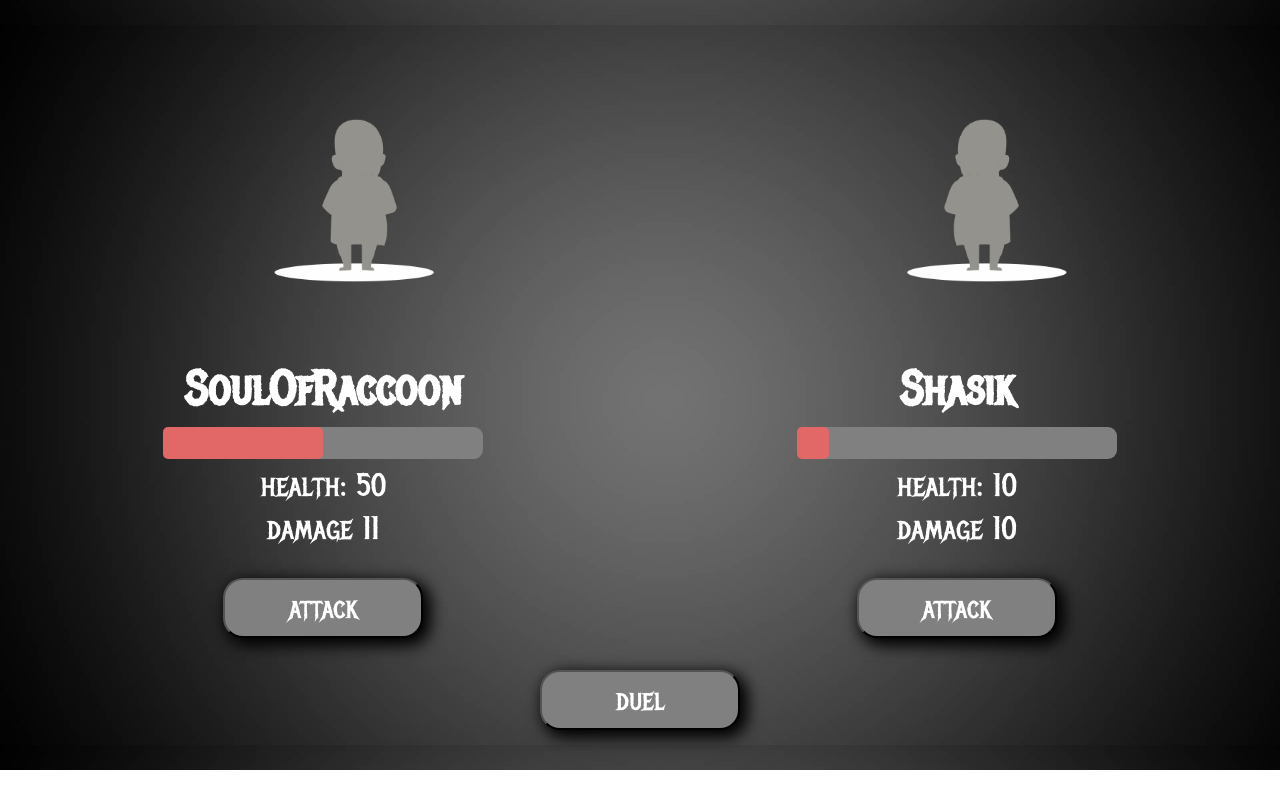
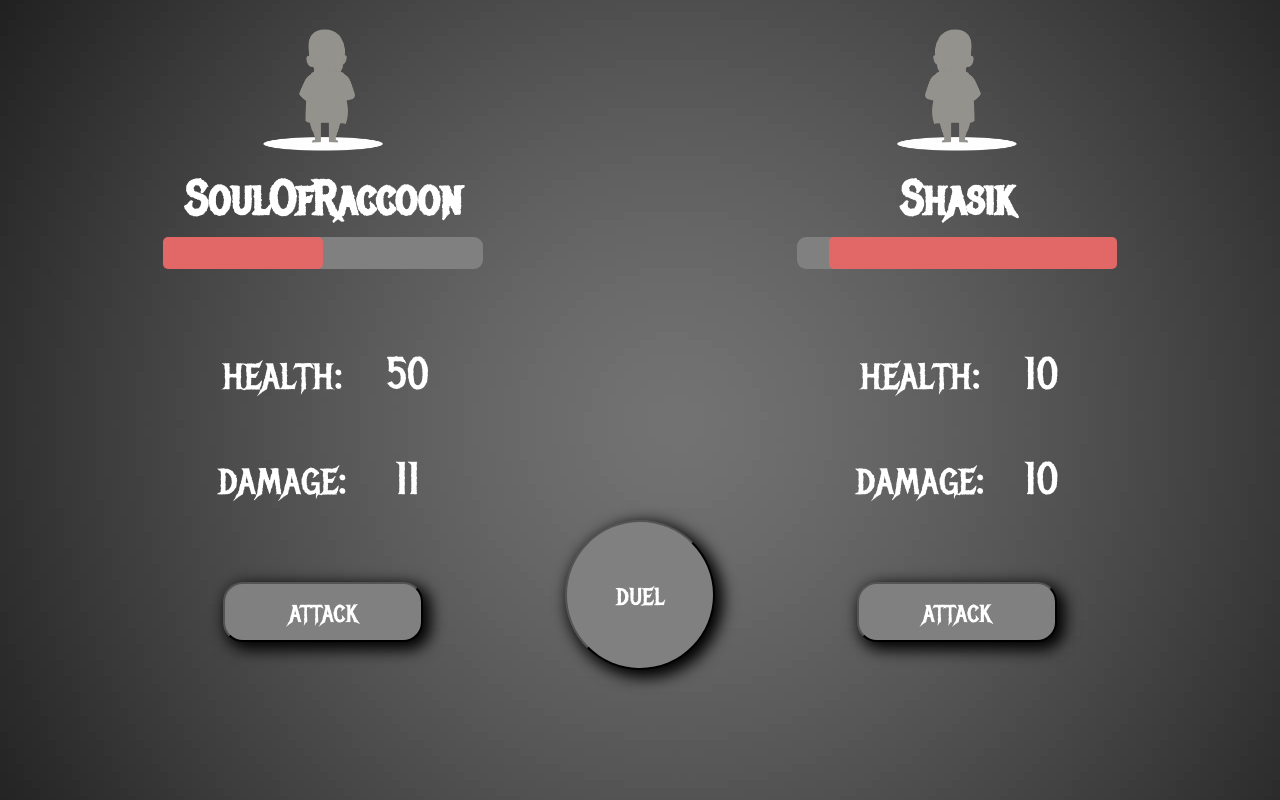
Before and after one commit to alexbayov/ShadowGame, a plain HTML site: page battle.html in a window 1280 px wide. Drawn offline with Linux system fonts and the light colour scheme; a web font is replaced by a local one.

Commit message:
page battle

```diff
--- a/battle.html
+++ b/battle.html
@@ -19,22 +19,16 @@
                 <div class="nick-battle">
                     <h2 id="name-first-player">SoulOfRaccoon</h2>
                     <progress value="50" max="100"></progress>
-                    <div class="health">
-                        <tb>
+                        <table>
                             <tr>
                                 <td>health: </td>
                                 <td id="health-first-player">50</td>
                             </tr>
-                        </tb>
-                    </div>
-                    <div class="damage">
-                        <tb>
                             <tr>
-                                <td>damage</td>
+                                <td>damage: </td>
                                 <td id="damage-first-player">11</td>
                             </tr>
-                        </tb>
-                    </div>
+                        </table>
                 </div>
                 <div class="clearfix"></div>
                 <div class="battle">
@@ -47,25 +41,18 @@
                 <div class="pers battle-pers"></div>
                 <div class="nick-battle">
                     <h2 id="name-second-player">Shasik</h2>
-                    <progress value="10" max="100"></progress>
-                    <div class="health">
-                        <tb>
+                    <progress class="reverse" value="90" max="100"></progress>
+                        <table>
                             <tr>
                                 <td>health: </td>
                                 <td id="health-second-player">10</td>
                             </tr>
-                        </tb>
-                    </div>
-                    <div class="damage">
-                        <tb>
                             <tr>
-                                <td>damage</td>
+                                <td>damage: </td>
                                 <td id="damage-second-player">10</td>
                             </tr>
-                        </tb>
-                    </div>
+                        </table>
                 </div>
-                <div class="clearfix"></div>
                 <div class="battle">
                     <div class="button-duel">
                         <button class="duel">attack</button>
@@ -73,10 +60,9 @@
                 </div>
             </div>
         </div>
-        <div class="clearfix"></div>
         <div class="battle">
-            <div class="button-duel">
-                <button class="duel">duel</button>
+            <div class="button-duel-begin">
+                <button class="duel-begin">duel</button>
             </div>
         </div>
     </div>
--- a/main.css
+++ b/main.css
@@ -5,7 +5,14 @@
 
 
 body {
+    -webkit-background-size: cover;
+    -moz-background-size: cover;
+    -o-background-size: cover;
+    background-size: cover;
+    background: url("images/bg.jpg") no-repeat center center fixed;
+    overflow: hidden;
     font-family: 'Open Sans', sans-serif;
+    height: 100%;
 }
 
 
@@ -15,12 +22,11 @@ h1, h2, h3, h4 ,h5, table, tb {
 }
 
 .container {
-    width: 100%;
-    min-height: 770px;
-    background: red;
-    background: url("images/bg.jpg") 50% 50%;
-    background-size: 100%;
-    overflow: hidden;
+    -webkit-background-size: cover;
+    -moz-background-size: cover;
+    -o-background-size: cover;
+    background-size: cover;
+    /*overflow: hidden;*/
 }
 
 .player {
@@ -36,12 +42,11 @@ h1, h2, h3, h4 ,h5, table, tb {
 }
 
 .pers {
-    position: relative;
+    margin: 0 auto;
     background: url("images/pers.png") no-repeat 50% 50%;
     width: 350px;
     height: 450px;
     background-size: 100%;
-    left: 25%;
 }
 
 .reverse {
@@ -50,8 +55,8 @@ h1, h2, h3, h4 ,h5, table, tb {
 
 .battle-pers {
     background-size: 50%;
-    width: 20em;
-    height: 20em;
+    width: 15em;
+    height: 10em;
 }
 
 .nickname {
@@ -76,8 +81,8 @@ h1, h2, h3, h4 ,h5, table, tb {
 
 .battle-window {
     width: 90%;
-    height: 35em;
-    margin: 40px auto;
+    height: 30em;
+    margin: 10px auto;
 }
 
 .left-player {
@@ -98,11 +103,9 @@ progress {
 }
 
 progress::-webkit-progress-bar {
-
     border-radius: 9px;
 }
 progress::-webkit-progress-value {
-
     background-color: #e26868;
     border-radius: 5px;
 }
@@ -120,6 +123,11 @@ progress::-webkit-progress-value {
     width: 200px;
 }
 
+.button-duel-begin {
+    margin: 0 auto;
+    width: 150px;
+}
+
 .duel {
     color: white;
     font-size: 30px;
@@ -130,6 +138,20 @@ progress::-webkit-progress-value {
     border-radius: 20px;
     box-shadow: 5px 5px 15px 3px black;
 }
+
+.duel-begin {
+    margin: 0 auto;
+    color: white;
+    font-size: 30px;
+    font-family: 'Metal Mania', cursive;
+    background: grey;
+    width: 150px;
+    height: 150px;
+    box-shadow: 5px 5px 15px 3px black;
+    border-radius: 50%;
+}
+
+
 
 button:active, button:focus {
     outline: none;
```
Also changed, not shown: home-page.html (+0 -2 lines).
